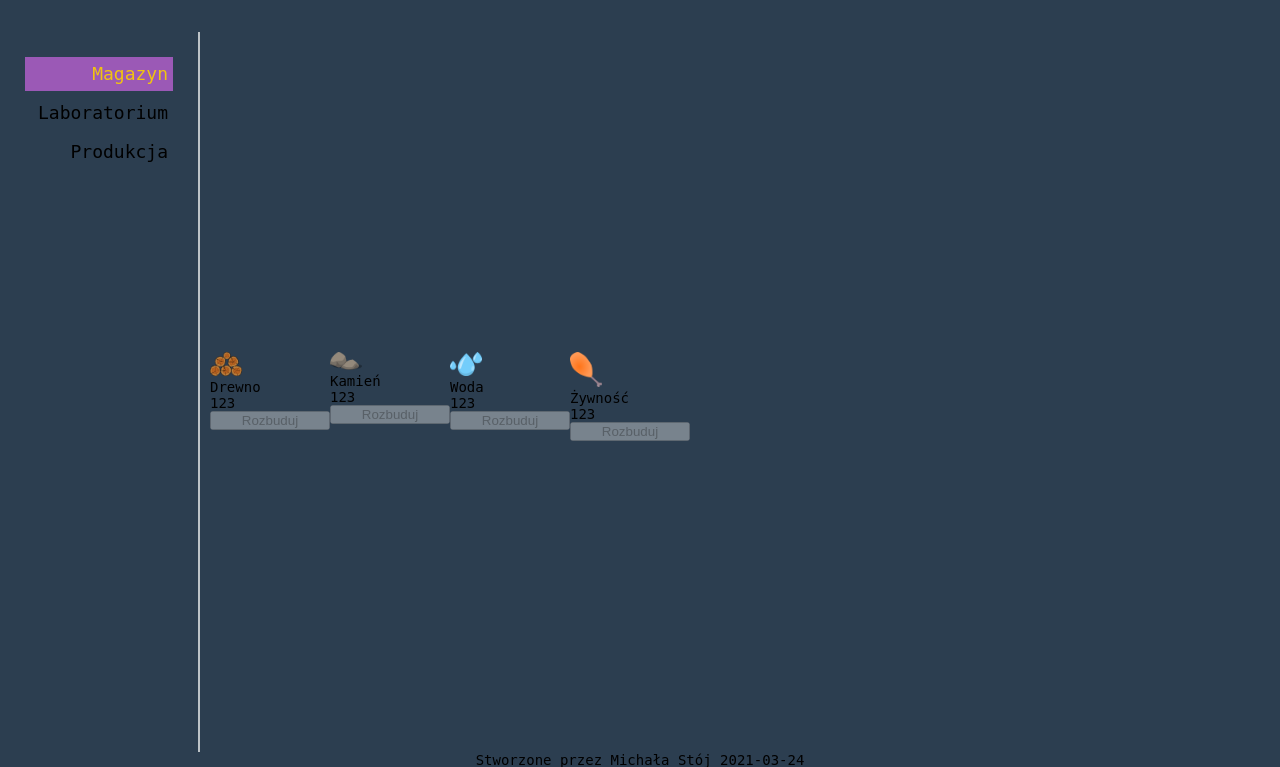
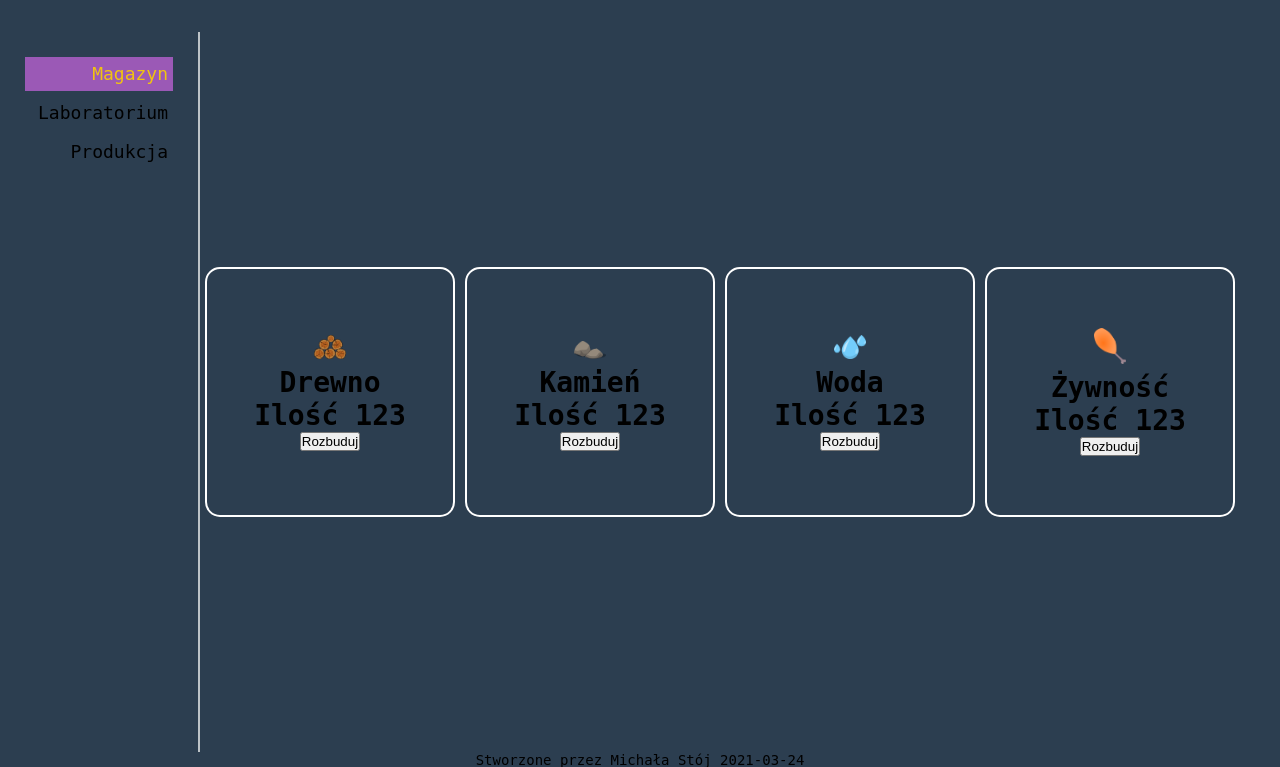
Before and after one commit to TsumeMS/mmo-game, a PHP site: template views/dashboard.php in a window 1280 px wide. Shown: the top 767 px of the page. Run offline with PHP 8.4, Linux system fonts and the light colour scheme; the template is opened without the code that fills it, so the values that code supplies are empty.

Commit message:
Style dla magazynu

```diff
--- a/assets/css/style.css
+++ b/assets/css/style.css
@@ -151,12 +151,12 @@ form input[type="submit"]{
 	display: flex;
 	flex-direction: column;
 }
-#production{
+#production, #resources{
 	display: flex;
 	justify-content: center;
 	align-items: flex-start;
 }
-#production .production-item{
+#production .production-item, #resources .resources-item{
 	width: 250px;
 	height: 250px;
 	padding: 25px 15px;
@@ -181,3 +181,9 @@ form input[type="submit"]{
 	color: #9b59b6;
 	margin: 8px 0;
 }
+#resources .resources-item{
+	display: flex;
+	flex-direction: column;
+	justify-content: center;
+	align-items: center;
+}
--- a/assets/js/game.js
+++ b/assets/js/game.js
@@ -21,17 +21,34 @@ var production = {
 	},
 }
 
+var resouces = {
+	wood: 0,
+	stone: 0,
+	aqua: 0,
+	food: 0
+}
+
+function resourcesInit() {
+	for(var resource in resouces) {
+		if (document.querySelector('#' + resource)) {
+			resouces[resource] = parseInt(document.querySelector('#' + resource).querySelector('.level')
+								.querySelector('strong').textContent);
+		}
+	}
+}
+
 function productionInit() {
 	for(var building in production) {
-
-		production[building].production = parseInt(document.querySelector('#' + building)
+		if(document.querySelector('#' + building)) {
+			production[building].production = parseInt(document.querySelector('#' + building)
 							   .querySelector('p').querySelector('span').textContent);
 
-	    production[building].level = parseInt(document.querySelector('#' + building)
+	    	production[building].level = parseInt(document.querySelector('#' + building)
 							   .querySelector('span').querySelector('strong').textContent);
 
-	    document.querySelector('#' + building).querySelector('button')
+	    	document.querySelector('#' + building).querySelector('button')
 	    						.addEventListener('click', (event) => upgradeBuilding(event));
+		}
 	}
 }
 
@@ -41,18 +58,13 @@ function upgradeBuilding(event) {
 	production[building].production = Math.floor(production[building].production * 1.2);
 
 	for(var building in production) {
-
 		document.querySelector('#' + building).querySelector('p')
 				.querySelector('span').textContent = production[building].production;
 
 	    document.querySelector('#' + building).querySelector('span')
 	    		.querySelector('strong').textContent = production[building].level;
 	}
-
-	fetch('http://kurs.test/?f=saveToFile').then(response => response.json())
-		.then(function(result) {
-			console.log(result);
-		})
 }
 
 productionInit();
+resourcesInit();
--- a/index.php
+++ b/index.php
@@ -11,7 +11,8 @@ if($function != null) {
 	if ($function == 'login') {
 		exit;
 	}
-	$function();
+	var_dump($_POST);
+	$function($_POST, $_GET);
 	return;
 }
 
--- a/views/game/resources.php
+++ b/views/game/resources.php
@@ -1,28 +1,26 @@
 <div id="resources">
-	<ul>
-		<li>
-			<span><img src="assets/img/logs.png" width="32"></span>
-			Drewno
-			<span>123</span>
-			<button disabled>Rozbuduj</button>
-		</li>
-		<li>
-			<span><img src="assets/img/stone.png" width="32"></span>
-			Kamień
-			<span>123</span>
-			<button disabled>Rozbuduj</button>
-		</li>
-		<li>
-			<span><img src="assets/img/aqua.png" width="32"></span>
-			Woda
-			<span>123</span>
-			<button disabled>Rozbuduj</button>
-		</li>
-		<li>
-			<span><img src="assets/img/drumstick.png" width="32"></span>
-			Żywność
-			<span>123</span>
-			<button disabled>Rozbuduj</button>
-		</li>
-	</ul>
+	<div class="resources-item" id="wood">
+		<span><img src="assets/img/logs.png" width="32"></span>
+		<label>Drewno</label>
+		<span class="level">Ilość <strong>123</strong></span>
+		<button>Rozbuduj</button>
+	</div>
+	<div class="resources-item" id="stone">
+		<span><img src="assets/img/stone.png" width="32"></span>
+		<label>Kamień</label>
+		<span class="level">Ilość <strong>123</strong></span>
+		<button>Rozbuduj</button>
+	</div>
+	<div class="resources-item" id="aqua">
+		<span><img src="assets/img/aqua.png" width="32"></span>
+		<label>Woda</label>
+		<span class="level">Ilość <strong>123</strong></span>
+		<button>Rozbuduj</button>
+	</div>
+	<div class="resources-item" id="food">
+		<span><img src="assets/img/drumstick.png" width="32"></span>
+		<label>Żywność</label>
+		<span class="level">Ilość <strong>123</strong></span>
+		<button>Rozbuduj</button>
+	</div>
 </div>
```
